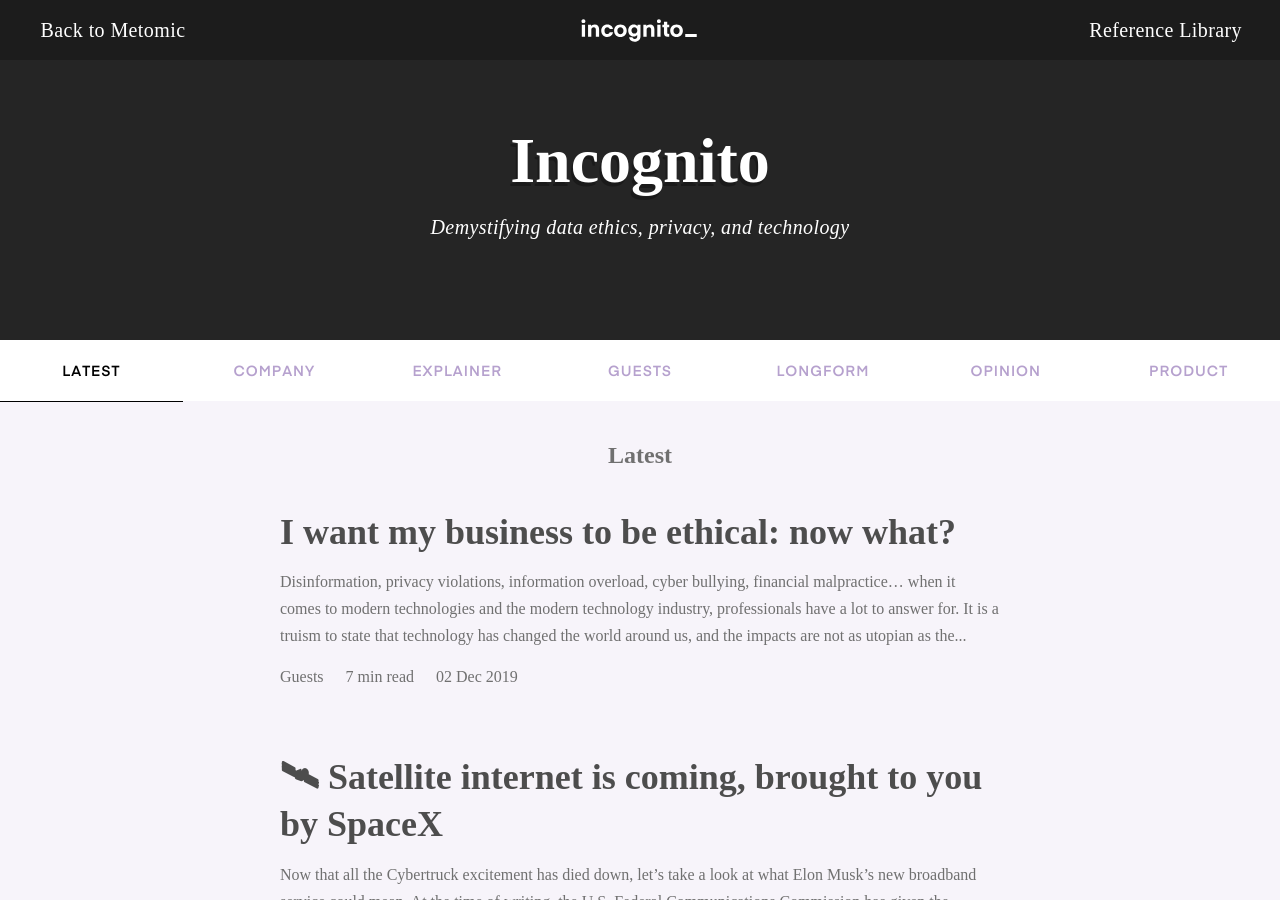
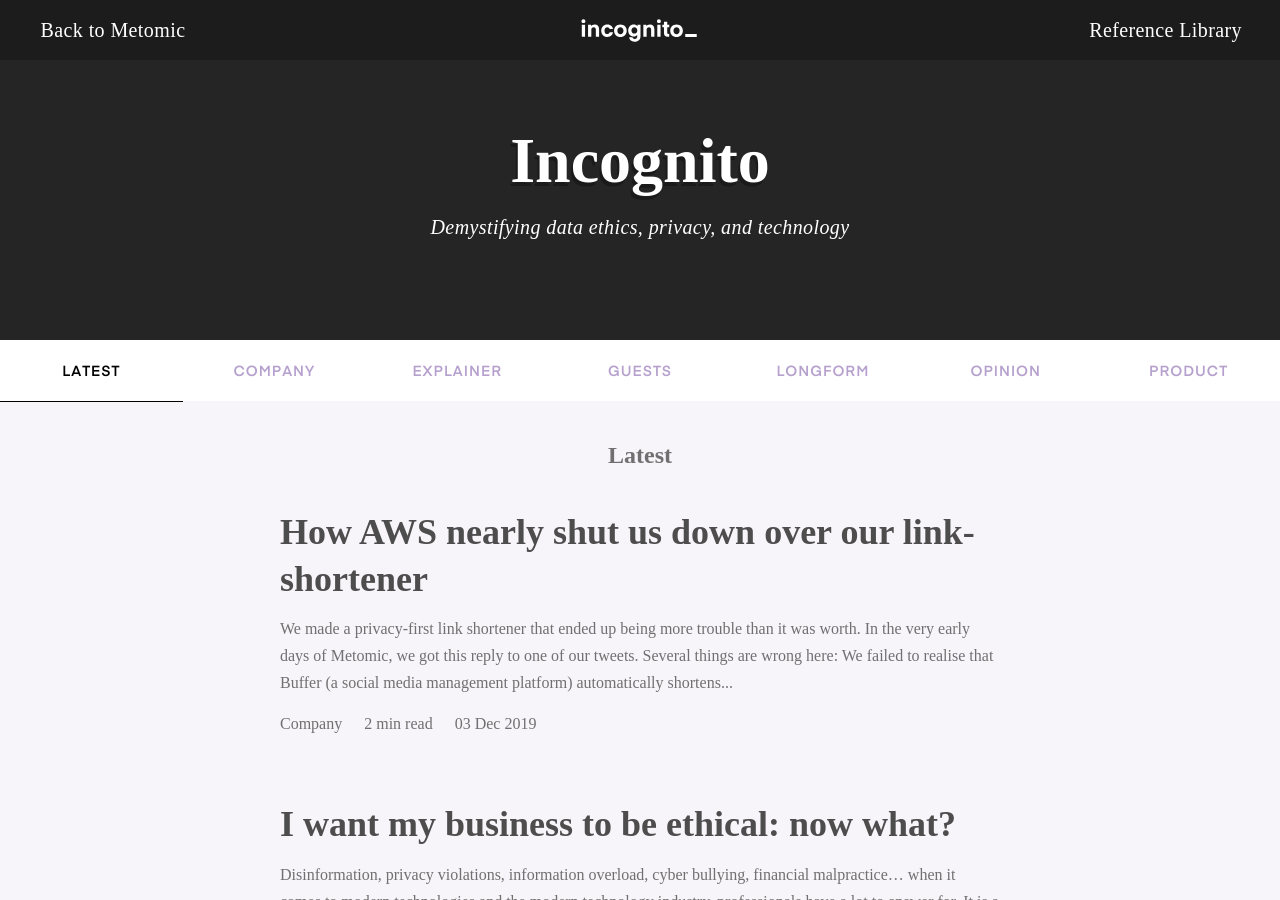
Before and after one commit to metomic/blog, a Jekyll site: the page built from index.md, in a window 1280 px wide and 900 px high. Built offline with Jekyll 4.4.1, drawn with Linux system fonts in a browser that asks for light colours; some web fonts are replaced; comment, search, counter and statistics services are not loaded; some of the changed lines change nothing that is shown.

Commit message:
fuk u slow publishing

```diff
--- /dev/null
+++ b/_posts/2019-12-03-link-shortener.md
@@ -0,0 +1,44 @@
+---
+layout: post
+title:  "How AWS nearly shut us down over our link-shortener"
+description: "We made a privacy-first link shortener, and it almost got us into trouble because it was used for phishing."
+categories: ["Company"]
+socialImage: /images/trackinglink.png
+themeColor: "#EB4967"
+author: "Georgia Iacovou"
+date:   2019-12-03 13:17:00
+---
+
+## We made a privacy-first link shortener that ended up being more trouble than it was worth.
+
+In the very early days of Metomic, we got this reply to one of our tweets.
+
+![screenshot of tweet that gave us the idea](/images/trackinglink.png)
+
+Several things are wrong here:
+
+- We failed to realise that Buffer (a social media management platform) automatically shortens links
+- This shortened link tracks whoever clicks on it (because a request is made through whoever does the shortening, before finally landing on what is behind the link)
+- In that moment, we were unable to find a link shortener that *did not* create a tracking link
+
+The solution staring us right in the face was to build our own, privacy-first, link shortener. [priv.](http://priv.gh)sh has since been taken down, and it's now purely an internal tool; but when it was up, all it did was shorten links and nothing else.
+
+## So why did we take it down?
+
+This is a classic privacy conundrum: making something as private as possible is great, but it means people can do whatever they want without being discovered. In other words, you are left open to abuse.
+
+Very recently we began receiving emails from AWS informing us of reports they'd received: [priv.sh](http://priv.sh) had been used for phishing. If this continued, AWS would of course be forced to pull our hosting — and therefore shut us down completely.
+
+![screenshot of email from AWS warning us of phishing](/images/aws-phishing.png)
+
+*This is just one of many emails we received about phishing — all within the same 24 hours.*
+
+If AWS took away our hosting, all installed cookie widgets would cease to work effectively, and our customers would probably have no idea.
+
+Our link-shortener is now for internal use at Metomic only. We learned these two key things from this:
+
+**Thing one:** easier said than done, but don't put all your eggs in one basket. Issues with a tiny side-project should not have the power to close down your entire operation.
+
+**Thing two:** concerns the role that technology should play in problems like this — even though we had the best intentions, the thing that we made enabled people to engage in criminal activity. By virtue of our link shortener being private we could never stop anyone from misusing it, so where does our responsibility lie?
+
+Questions like this have been explored further in [this article](https://metomic.io/blog/main/2019/12/02/making-business-ethical.html) by [Alice Thwaite](https://twitter.com/alicelthwaite), about establishing ethical frameworks for your organisation. Technology can enable a lot of good, but also a lot of bad — the responsibility of managing how people interact with your products falls on you: the maker of that product.
```
Also changed, not shown: _posts/2019-07-19-week-away.md (+0 -1 lines), 1 other file.
